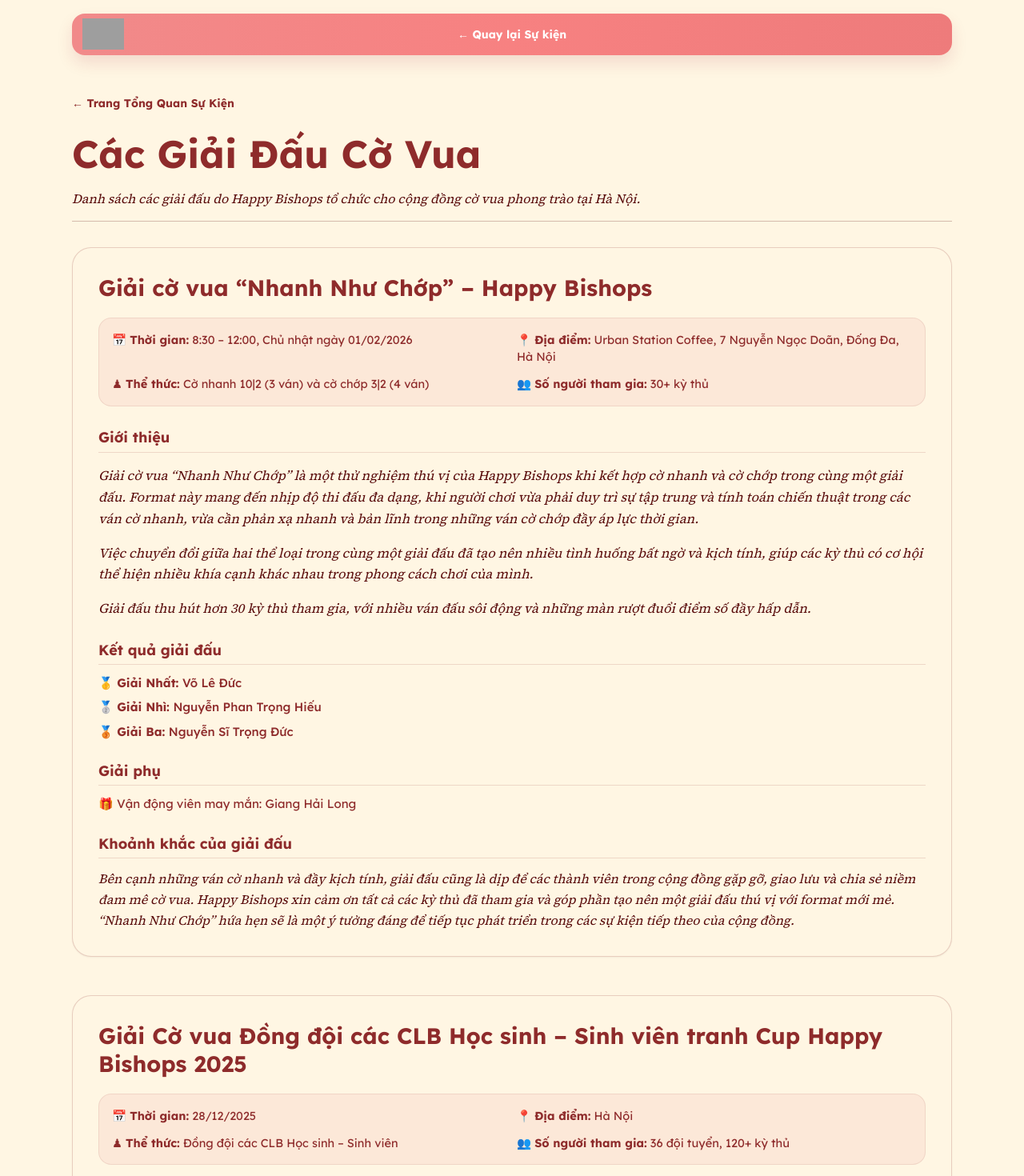
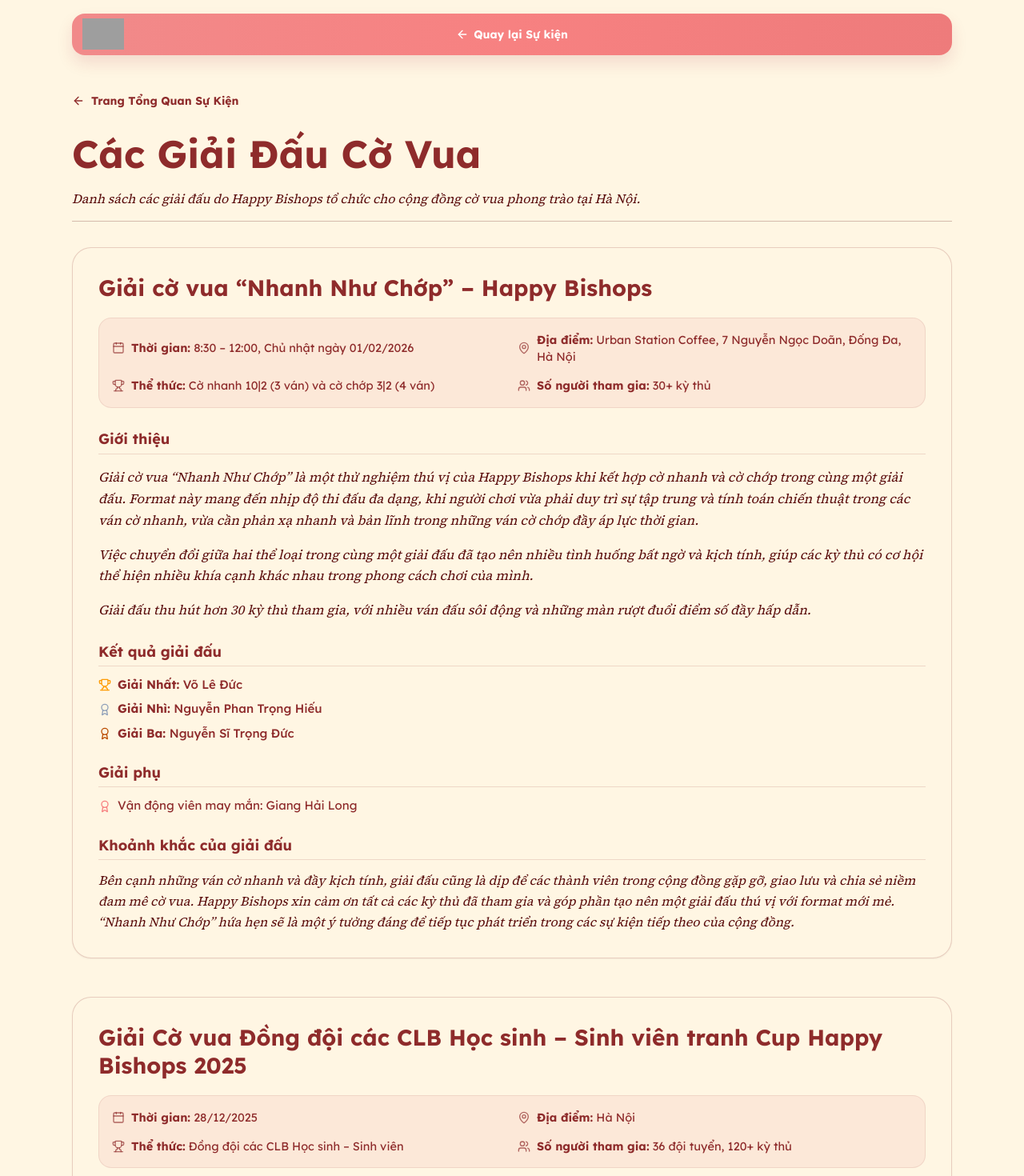
Before and after one commit to phanphuong1512/happy-bishop, a Next.js app: page /su-kien/giai-dau in a window 1280 px wide. Shown: the top 1470 px of the page at 80% size. Built offline with nearby package versions, Linux system fonts and the light colour scheme; grey boxes are pictures that could not be loaded.

Commit message:
refactor: replace all emojis with clean Lucide React icons and official Zalo & Facebook brand SVGs across the site

```diff
--- a/app/blog/[slug]/page.tsx
+++ b/app/blog/[slug]/page.tsx
@@ -2,6 +2,7 @@ import Image from "next/image";
 import Link from "next/link";
 import { notFound } from "next/navigation";
 import { blogPosts } from "../data";
+import { Calendar } from "lucide-react";
 
 const logoSrc = "https://assets.happybishops.com/hb-assets/logo.webp";
 
@@ -103,8 +104,9 @@ export default async function BlogPostDetailPage({
 
         {/* Date & Tag */}
         <div className="mt-6 flex items-center justify-between">
-          <span className="inline-flex items-center gap-2 rounded-md bg-[#8e2b2b]/10 px-3 py-1 text-xs font-bold text-[#8e2b2b] [font-family:var(--font-lexend)]">
-            📅 Ngày đăng: {post.date}
+          <span className="inline-flex items-center gap-1.5 rounded-md bg-[#8e2b2b]/10 px-3 py-1 text-xs font-bold text-[#8e2b2b] [font-family:var(--font-lexend)]">
+            <Calendar className="w-3.5 h-3.5" />
+            Ngày đăng: {post.date}
           </span>
           <span className="text-xs font-semibold text-[#f78181] [font-family:var(--font-lexend)]">
             Happy Bishops Blog #{post.id}
--- a/app/su-kien/data.ts
+++ b/app/su-kien/data.ts
@@ -51,7 +51,7 @@ export const tournaments: Tournament[] = [
       second: "Nguyễn Phan Trọng Hiếu",
       third: "Nguyễn Sĩ Trọng Đức",
     },
-    sidePrizes: ["🎁 Vận động viên may mắn: Giang Hải Long"],
+    sidePrizes: ["Vận động viên may mắn: Giang Hải Long"],
     highlightsText:
       "Bên cạnh những ván cờ nhanh và đầy kịch tính, giải đấu cũng là dịp để các thành viên trong cộng đồng gặp gỡ, giao lưu và chia sẻ niềm đam mê cờ vua. Happy Bishops xin cảm ơn tất cả các kỳ thủ đã tham gia và góp phần tạo nên một giải đấu thú vị với format mới mẻ. “Nhanh Như Chớp” hứa hẹn sẽ là một ý tưởng đáng để tiếp tục phát triển trong các sự kiện tiếp theo của cộng đồng.",
   },
@@ -107,7 +107,7 @@ export const tournaments: Tournament[] = [
       second: "Nguyễn Hồng Quang",
       third: "Nguyễn Đình Khôi",
     },
-    sidePrizes: ["🍀 Vận động viên may mắn: Nguyễn Minh Khang"],
+    sidePrizes: ["Vận động viên may mắn: Nguyễn Minh Khang"],
     highlightsText:
       "Bên cạnh những ván cờ hấp dẫn, giải đấu cũng là dịp để các thành viên trong cộng đồng gặp gỡ, trò chuyện và kết nối với những người bạn mới cùng chung niềm đam mê cờ vua. Happy Bishops xin cảm ơn tất cả các kỳ thủ đã tham gia và góp phần tạo nên một buổi sáng thi đấu vui vẻ, tích cực và đầy năng lượng.",
   },
@@ -130,8 +130,8 @@ export const tournaments: Tournament[] = [
       femaleBest: "Tô Mai Phương",
     },
     sidePrizes: [
-      "🍀 Vận động viên may mắn: Nguyễn Đức Minh",
-      "♟ Cặp đôi song sát: Nguyễn Thu Phương – Lê Đức Duy",
+      "Vận động viên may mắn: Nguyễn Đức Minh",
+      "Cặp đôi song sát: Nguyễn Thu Phương – Lê Đức Duy",
     ],
     highlightsText:
       "Giải đấu đã mang lại một buổi sáng thi đấu sôi động với nhiều ván cờ hấp dẫn và những khoảnh khắc đáng nhớ của cộng đồng Happy Bishops.",
--- a/app/su-kien/giai-dau/page.tsx
+++ b/app/su-kien/giai-dau/page.tsx
@@ -3,6 +3,7 @@
 import Image from "next/image";
 import Link from "next/link";
 import { useState } from "react";
+import { Calendar, MapPin, Trophy, Users, Award, ArrowLeft } from "lucide-react";
 import { tournaments } from "../data";
 
 type Language = "VIE" | "ENG";
@@ -11,9 +12,6 @@ const logoSrc = "https://assets.happybishops.com/hb-assets/logo.webp";
 
 export default function TournamentsListPage() {
   const [activeLanguage, setActiveLanguage] = useState<Language>("VIE");
-  const [isMenuOpen, setIsMenuOpen] = useState(false);
-
-  const isVie = activeLanguage === "VIE";
 
   return (
     <main className="relative mx-auto mt-[0.6rem] mb-20 min-h-screen w-[calc(100%-1.2rem)] max-w-[1100px] overflow-visible max-[680px]:w-[calc(100%-0.8rem)] max-[680px]:mt-[0.4rem]">
@@ -42,9 +40,9 @@ export default function TournamentsListPage() {
           <div className="flex gap-6 max-[530px]:gap-3">
             <Link
               href="/su-kien"
-              className="text-sm font-bold text-white hover:underline underline-offset-4"
+              className="inline-flex items-center gap-1.5 text-sm font-bold text-white hover:underline underline-offset-4"
             >
-              ← Quay lại Sự kiện
+              <ArrowLeft className="w-4 h-4" /> Quay lại Sự kiện
             </Link>
           </div>
         </nav>
@@ -56,7 +54,7 @@ export default function TournamentsListPage() {
           href="/su-kien"
           className="inline-flex items-center gap-2 text-sm font-bold text-[#8e2b2b] hover:text-[#f78181] transition-colors [font-family:var(--font-lexend)]"
         >
-          ← Trang Tổng Quan Sự Kiện
+          <ArrowLeft className="w-4 h-4" /> Trang Tổng Quan Sự Kiện
         </Link>
       </div>
 
@@ -85,11 +83,23 @@ export default function TournamentsListPage() {
             </h2>
 
             {/* Quick Info Grid */}
-            <div className="mt-5 grid grid-cols-2 gap-3 text-[14.5px] [font-family:var(--font-lexend)] text-[#8e2b2b] bg-[#eb979b]/15 p-4 rounded-2xl border border-[rgba(142,43,43,0.1)] max-[680px]:grid-cols-1">
-              <p>📅 <strong>Thời gian:</strong> {t.time}</p>
-              <p>📍 <strong>Địa điểm:</strong> {t.location}</p>
-              <p>♟ <strong>Thể thức:</strong> {t.format}</p>
-              <p>👥 <strong>Số người tham gia:</strong> {t.participants}</p>
+            <div className="mt-5 grid grid-cols-2 gap-3.5 text-[14.5px] [font-family:var(--font-lexend)] text-[#8e2b2b] bg-[#eb979b]/15 p-4 rounded-2xl border border-[rgba(142,43,43,0.1)] max-[680px]:grid-cols-1">
+              <p className="flex items-center gap-2">
+                <Calendar className="w-4 h-4 shrink-0 text-[#8e2b2b]/70" />
+                <span><strong>Thời gian:</strong> {t.time}</span>
+              </p>
+              <p className="flex items-center gap-2">
+                <MapPin className="w-4 h-4 shrink-0 text-[#8e2b2b]/70" />
+                <span><strong>Địa điểm:</strong> {t.location}</span>
+              </p>
+              <p className="flex items-center gap-2">
+                <Trophy className="w-4 h-4 shrink-0 text-[#8e2b2b]/70" />
+                <span><strong>Thể thức:</strong> {t.format}</span>
+              </p>
+              <p className="flex items-center gap-2">
+                <Users className="w-4 h-4 shrink-0 text-[#8e2b2b]/70" />
+                <span><strong>Số người tham gia:</strong> {t.participants}</span>
+              </p>
             </div>
 
             {/* Intro Paragraphs */}
@@ -106,16 +116,16 @@ export default function TournamentsListPage() {
             {(t.workshopLink || t.drawLink) && (
               <div className="mt-6 space-y-2 rounded-2xl bg-white/70 p-4 border border-[rgba(142,43,43,0.15)] text-[14px] [font-family:var(--font-lexend)]">
                 {t.workshopLink && (
-                  <p>
-                    📌 Thông tin workshop:{" "}
+                  <p className="flex items-center gap-2">
+                    <span className="font-bold">Thông tin workshop:</span>{" "}
                     <Link href={t.workshopLink} className="font-bold text-[#8e2b2b] underline hover:text-[#f78181]">
                       Đọc thêm tại đây →
                     </Link>
                   </p>
                 )}
                 {t.drawLink && (
-                  <p>
-                    📊 Kết quả chia bảng đấu:{" "}
+                  <p className="flex items-center gap-2">
+                    <span className="font-bold">Kết quả chia bảng đấu:</span>{" "}
                     <Link href={t.drawLink} className="font-bold text-[#8e2b2b] underline hover:text-[#f78181]">
                       Đọc thêm tại đây →
                     </Link>
@@ -131,10 +141,30 @@ export default function TournamentsListPage() {
                   Kết quả giải đấu
                 </h3>
                 <div className="mt-3 space-y-2 text-[15px] [font-family:var(--font-lexend)] font-medium text-[#8e2b2b]">
-                  {t.results.first && <p>🥇 <strong>Giải Nhất:</strong> {t.results.first}</p>}
-                  {t.results.second && <p>🥈 <strong>Giải Nhì:</strong> {t.results.second}</p>}
-                  {t.results.third && <p>🥉 <strong>Giải Ba:</strong> {t.results.third}</p>}
-                  {t.results.femaleBest && <p>🏅 <strong>Giải Nhất Nữ:</strong> {t.results.femaleBest}</p>}
+                  {t.results.first && (
+                    <p className="flex items-center gap-2">
+                      <Trophy className="w-4 h-4 text-amber-500" />
+                      <span><strong>Giải Nhất:</strong> {t.results.first}</span>
+                    </p>
+                  )}
+                  {t.results.second && (
+                    <p className="flex items-center gap-2">
+                      <Award className="w-4 h-4 text-slate-400" />
+                      <span><strong>Giải Nhì:</strong> {t.results.second}</span>
+                    </p>
+                  )}
+                  {t.results.third && (
+                    <p className="flex items-center gap-2">
+                      <Award className="w-4 h-4 text-amber-700" />
+                      <span><strong>Giải Ba:</strong> {t.results.third}</span>
+                    </p>
+                  )}
+                  {t.results.femaleBest && (
+                    <p className="flex items-center gap-2">
+                      <Award className="w-4 h-4 text-rose-500" />
+                      <span><strong>Giải Nhất Nữ:</strong> {t.results.femaleBest}</span>
+                    </p>
+                  )}
                 </div>
               </div>
             )}
@@ -147,7 +177,10 @@ export default function TournamentsListPage() {
                 </h3>
                 <div className="mt-3 space-y-1 text-[15px] [font-family:var(--font-lexend)] text-[#8e2b2b]">
                   {t.sidePrizes.map((prize, idx) => (
-                    <p key={`prize-${idx}`}>{prize}</p>
+                    <p key={`prize-${idx}`} className="flex items-center gap-2">
+                      <Award className="w-4 h-4 text-[#f78181]" />
+                      <span>{prize}</span>
+                    </p>
                   ))}
                 </div>
               </div>
--- a/app/su-kien/workshop/page.tsx
+++ b/app/su-kien/workshop/page.tsx
@@ -3,6 +3,7 @@
 import Image from "next/image";
 import Link from "next/link";
 import { useState } from "react";
+import { Calendar, MapPin, BookOpen, Users, ArrowLeft } from "lucide-react";
 import { workshops } from "../data";
 
 type Language = "VIE" | "ENG";
@@ -11,9 +12,6 @@ const logoSrc = "https://assets.happybishops.com/hb-assets/logo.webp";
 
 export default function WorkshopListPage() {
   const [activeLanguage, setActiveLanguage] = useState<Language>("VIE");
-  const [isMenuOpen, setIsMenuOpen] = useState(false);
-
-  const isVie = activeLanguage === "VIE";
 
   return (
     <main className="relative mx-auto mt-[0.6rem] mb-20 min-h-screen w-[calc(100%-1.2rem)] max-w-[1100px] overflow-visible max-[680px]:w-[calc(100%-0.8rem)] max-[680px]:mt-[0.4rem]">
@@ -42,9 +40,9 @@ export default function WorkshopListPage() {
           <div className="flex gap-6 max-[530px]:gap-3">
             <Link
               href="/su-kien"
-              className="text-sm font-bold text-white hover:underline underline-offset-4"
+              className="inline-flex items-center gap-1.5 text-sm font-bold text-white hover:underline underline-offset-4"
             >
-              ← Quay lại Sự kiện
+              <ArrowLeft className="w-4 h-4" /> Quay lại Sự kiện
             </Link>
           </div>
         </nav>
@@ -56,7 +54,7 @@ export default function WorkshopListPage() {
           href="/su-kien"
           className="inline-flex items-center gap-2 text-sm font-bold text-[#8e2b2b] hover:text-[#f78181] transition-colors [font-family:var(--font-lexend)]"
         >
-          ← Trang Tổng Quan Sự Kiện
+          <ArrowLeft className="w-4 h-4" /> Trang Tổng Quan Sự Kiện
         </Link>
       </div>
 
@@ -86,10 +84,22 @@ export default function WorkshopListPage() {
 
             {/* Quick Info Grid */}
             <div className="mt-5 grid grid-cols-2 gap-3 text-[14.5px] [font-family:var(--font-lexend)] text-[#8e2b2b] bg-[#f78181]/15 p-4 rounded-2xl border border-[rgba(142,43,43,0.1)] max-[680px]:grid-cols-1">
-              <p>📅 <strong>Thời gian:</strong> {w.time}</p>
-              <p>📍 <strong>Địa điểm:</strong> {w.location}</p>
-              <p>🏫 <strong>Hình thức:</strong> {w.format}</p>
-              <p>👥 <strong>Số người tham gia:</strong> {w.participants}</p>
+              <p className="flex items-center gap-2">
+                <Calendar className="w-4 h-4 shrink-0 text-[#8e2b2b]/70" />
+                <span><strong>Thời gian:</strong> {w.time}</span>
+              </p>
+              <p className="flex items-center gap-2">
+                <MapPin className="w-4 h-4 shrink-0 text-[#8e2b2b]/70" />
+                <span><strong>Địa điểm:</strong> {w.location}</span>
+              </p>
+              <p className="flex items-center gap-2">
+                <BookOpen className="w-4 h-4 shrink-0 text-[#8e2b2b]/70" />
+                <span><strong>Hình thức:</strong> {w.format}</span>
+              </p>
+              <p className="flex items-center gap-2">
+                <Users className="w-4 h-4 shrink-0 text-[#8e2b2b]/70" />
+                <span><strong>Số người tham gia:</strong> {w.participants}</span>
+              </p>
             </div>
 
             {/* Intro Paragraphs */}
--- a/package.json
+++ b/package.json
@@ -14,6 +14,7 @@
   },
   "dependencies": {
     "@opennextjs/cloudflare": "^1.8.4",
+    "lucide-react": "^1.28.0",
     "next": "16.1.6",
     "react": "19.2.0",
     "react-dom": "19.2.0"
```
Also changed, not shown: app/gioi-thieu/page.tsx (+29 -20 lines), app/lien-he/page.tsx (+49 -21 lines), app/su-kien/page.tsx (+7 -2 lines), components/icons.tsx (added, +27 -0 lines), 1 other file (tests, documents, lock files or other folders).
